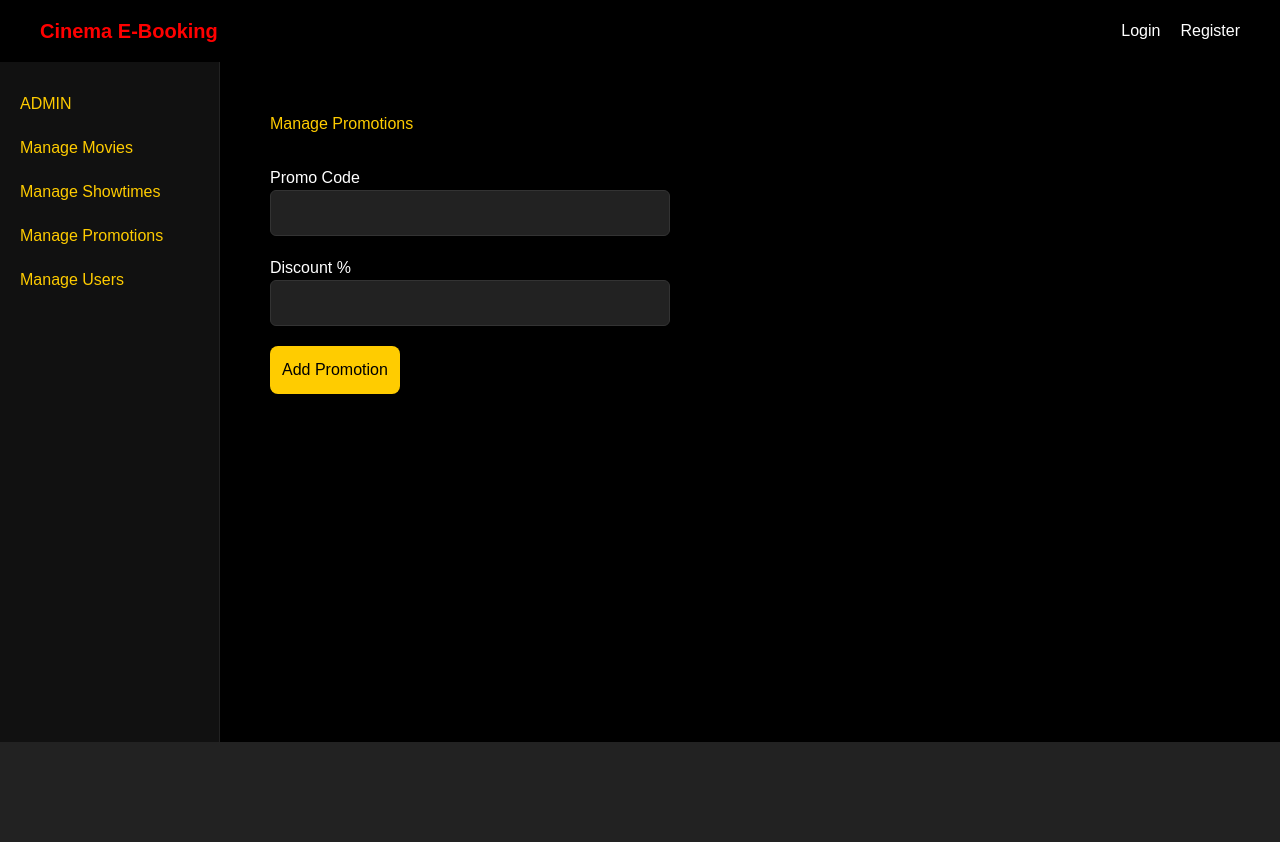
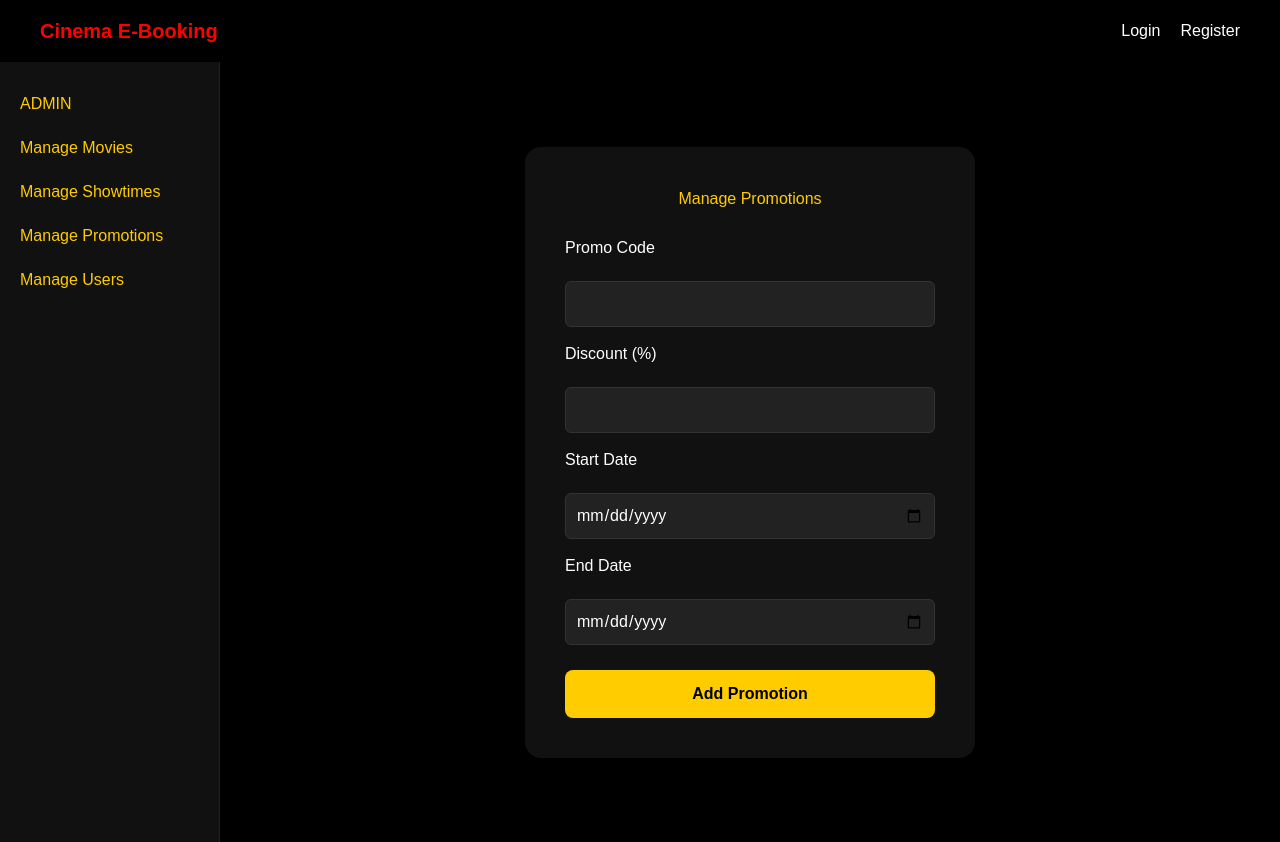
Before and after one commit to laurenlindsey03/Cinema-Ebooking-Site, a Next.js app in the folder my-app/: page /admin/promotions in a window 1280 px wide. Before the commit the page ends 800 px from the top, so only its background shows below. Built offline with nearby package versions, Linux system fonts and the light colour scheme.

Commit message:
Finished connecting backend and frontend.

```diff
--- a/my-app/app/admin/movies/page.tsx
+++ b/my-app/app/admin/movies/page.tsx
@@ -3,6 +3,7 @@
 import { useEffect, useState } from "react";
 
 const MOVIE_API = "http://localhost:8080/api/movies";
+const ADMIN_MOVIE_API = "http://localhost:8080/admin/movies";
 
 type Movie = {
   id?: number;
@@ -80,7 +81,7 @@ export default function ManageMovies() {
 
   const handleAddMovie = async () => {
     try {
-      const response = await fetch(MOVIE_API, {
+      const response = await fetch(ADMIN_MOVIE_API, {
         method: "POST",
         headers: {
           "Content-Type": "application/json"
--- a/my-app/app/admin/promotions/page.tsx
+++ b/my-app/app/admin/promotions/page.tsx
@@ -5,6 +5,48 @@ import { useState } from "react";
 export default function ManagePromotions() {
   const [code, setCode] = useState("");
   const [discount, setDiscount] = useState("");
+  const [start, setStart] = useState("");
+  const [end, setEnd] = useState("");
+  const [message, setMessage] = useState("");
+
+  const PROMO_API = "http://localhost:8080/admin/promotions";
+
+  async function addPromotion() {
+    if (!code || !discount || !start || !end) {
+      setMessage("All fields are required.");
+      return;
+    }
+
+    try {
+      const response = await fetch(PROMO_API, {
+        method: "POST",
+        headers: { "Content-Type": "application/json" },
+        body: JSON.stringify({
+          code: code,
+          discount: parseFloat(discount) / 100,
+          start: start,
+          end: end
+        })
+      });
+
+      const data = await response.json();
+
+      if (!response.ok) {
+        setMessage(data.message || "Error creating promotion.");
+        return;
+      }
+
+      setMessage("Promotion created successfully!");
+      setCode("");
+      setDiscount("");
+      setStart("");
+      setEnd("");
+
+    } catch (err) {
+      console.error(err);
+      setMessage("Server error.");
+    }
+  }
 
   const inputStyle: React.CSSProperties = {
     padding: "10px",
@@ -12,14 +54,15 @@ export default function ManagePromotions() {
     border: "1px solid #333",
     background: "#222",
     color: "white",
-    width: "100%"
+    width: "100%",
+    marginTop: 6
   };
 
   return (
-    <div>
-      <h1 style={{ color: "#FFCC00" }}>Manage Promotions</h1>
+    <div style={pageStyle}>
+      <div style={cardStyle}>
+        <h1 style={titleStyle}>Manage Promotions</h1>
 
-      <div style={{ marginTop: "30px", maxWidth: "400px" }}>
         <label>Promo Code</label>
         <input
           style={inputStyle}
@@ -27,28 +70,76 @@ export default function ManagePromotions() {
           onChange={(e) => setCode(e.target.value)}
         />
 
-        <label style={{ marginTop: "20px", display: "block" }}>
-          Discount %
-        </label>
+        <label>Discount (%)</label>
         <input
+          type="number"
           style={inputStyle}
           value={discount}
           onChange={(e) => setDiscount(e.target.value)}
         />
 
-        <button
-          style={{
-            background: "#FFCC00",
-            color: "black",
-            padding: "12px",
-            border: "none",
-            borderRadius: "8px",
-            marginTop: "20px"
-          }}
-        >
+        <label>Start Date</label>
+        <input
+          type="date"
+          style={inputStyle}
+          value={start}
+          onChange={(e) => setStart(e.target.value)}
+        />
+
+        <label>End Date</label>
+        <input
+          type="date"
+          style={inputStyle}
+          value={end}
+          onChange={(e) => setEnd(e.target.value)}
+        />
+
+        <button style={buttonStyle} onClick={addPromotion}>
           Add Promotion
         </button>
+
+        {message && (
+          <p style={{ marginTop: 15, color: "#FFCC00" }}>
+            {message}
+          </p>
+        )}
       </div>
     </div>
   );
 }
+
+const pageStyle: React.CSSProperties = {
+  minHeight: "85vh",
+  background: "black",
+  display: "flex",
+  justifyContent: "center",
+  alignItems: "center"
+};
+
+const cardStyle: React.CSSProperties = {
+  background: "#111",
+  padding: 40,
+  borderRadius: 16,
+  width: 450,
+  color: "white",
+  display: "flex",
+  flexDirection: "column",
+  gap: 15
+};
+
+const titleStyle: React.CSSProperties = {
+  color: "#FFCC00",
+  textAlign: "center",
+  marginBottom: 10
+};
+
+const buttonStyle: React.CSSProperties = {
+  background: "#FFCC00",
+  color: "black",
+  padding: "12px",
+  border: "none",
+  borderRadius: "8px",
+  marginTop: "10px",
+  fontWeight: "bold",
+  cursor: "pointer"
+};
--- a/my-app/app/admin/showtimes/page.tsx
+++ b/my-app/app/admin/showtimes/page.tsx
@@ -4,6 +4,14 @@ import { useEffect, useState } from "react";
 
 const MOVIE_API = "http://localhost:8080/api/movies";
 const ADMIN_SHOWTIME_API = "http://localhost:8080/admin/showtimes";
+
+const TIME_OPTIONS = [
+  { label: "3:00 PM", value: "15:00:00" },
+  { label: "5:00 PM", value: "17:00:00" },
+  { label: "8:00 PM", value: "20:00:00" }
+];
+
+const HALL_OPTIONS = ["Hall 1", "Hall 2", "Hall 3"];
 
 export default function AdminShowtimes() {
   const [movies, setMovies] = useState<any[]>([]);
@@ -33,14 +41,14 @@ export default function AdminShowtimes() {
         body: JSON.stringify({
           movieId: selectedMovie,
           date: date,
-          time: time + ":00",   // ensure HH:mm:ss
+          time: time,
           hallName: hallName
         })
       });
 
       if (!response.ok) {
         const errorText = await response.text();
-        setMessage(errorText);
+        setMessage("That hall already has a movie scheduled at that time.");
         return;
       }
 
@@ -57,9 +65,10 @@ export default function AdminShowtimes() {
 
   return (
     <div style={pageStyle}>
-      <section style ={cardStyle}>
+      <section style={cardStyle}>
         <h2 style={titleStyle}>Add Showtime</h2>
 
+        {/* Movie Dropdown */}
         <label>Movie</label>
         <select
           value={selectedMovie ?? ""}
@@ -74,6 +83,7 @@ export default function AdminShowtimes() {
           ))}
         </select>
 
+        {/* Date */}
         <label>Date</label>
         <input
           type="date"
@@ -82,21 +92,35 @@ export default function AdminShowtimes() {
           style={inputStyle}
         />
 
+        {/* Time Dropdown */}
         <label>Time</label>
-        <input
-          type="time"
+        <select
           value={time}
           onChange={(e) => setTime(e.target.value)}
           style={inputStyle}
-        />
+        >
+          <option value="">Select Time</option>
+          {TIME_OPTIONS.map(option => (
+            <option key={option.value} value={option.value}>
+              {option.label}
+            </option>
+          ))}
+        </select>
 
-        <label>Hall Name</label>
-        <input
-          type="text"
+        {/* Hall Dropdown */}
+        <label>Hall</label>
+        <select
           value={hallName}
           onChange={(e) => setHallName(e.target.value)}
           style={inputStyle}
-        />
+        >
+          <option value="">Select Hall</option>
+          {HALL_OPTIONS.map(hall => (
+            <option key={hall} value={hall}>
+              {hall}
+            </option>
+          ))}
+        </select>
 
         <button style={buttonStyle} onClick={addShowtime}>
           Save Showtime
@@ -112,7 +136,7 @@ export default function AdminShowtimes() {
   );
 }
 
-const pageStyle = {
+const pageStyle: React.CSSProperties = {
   minHeight: "85vh",
   background: "black",
   display: "flex",
@@ -136,7 +160,7 @@ const titleStyle: React.CSSProperties = {
   textAlign: "center"
 };
 
-const inputStyle = {
+const inputStyle: React.CSSProperties = {
   padding: 10,
   borderRadius: 6,
   border: "1px solid #333",
@@ -144,7 +168,7 @@ const inputStyle = {
   color: "white"
 };
 
-const buttonStyle = {
+const buttonStyle: React.CSSProperties = {
   marginTop: 10,
   padding: 12,
   background: "#FFCC00",
--- a/my-app/app/components/MovieCarousel.tsx
+++ b/my-app/app/components/MovieCarousel.tsx
@@ -1,6 +1,6 @@
 'use client';
 
-import React, { useState, useEffect } from "react";
+import { useState, useEffect } from "react";
 import Link from "next/link";
 import { Movie } from "../types/Movie";
 
@@ -27,20 +27,13 @@ export default function MovieCarousel({ movies }: Props) {
     }
   }, []);
 
-  const posterMap: { [key: string]: string } = {
-    "Crime 101": "/images/Crime101.jpeg",
-    "GOAT": "/images/Goat.jpg",
-    "I Can Only Imagine 2": "/images/ICanOnlyImagine2.jpg",
-    "Peaky Blinders: The Immortal Man": "/images/PeakyBlinders.jpeg",
-    "Project Hail Mary": "/images/ProjectHailMary.jpeg",
-    "Reminders of Him": "/images/RemindersOfHim.jpeg",
-    "Send Help": "/images/SendHelp.jpeg",
-    "Solo Mio": "/images/SoloMia.jpg",
-    "The Bride!": "/images/TheBride!.jpeg",
-    "Wuthering Heights": "/images/WutheringHeights.jpeg",
-  };
-
-  if (movies.length === 0) return <div>No movies available</div>;
+  if (!movies || movies.length === 0) {
+    return (
+      <div style={{ color: "#aaa", textAlign: "center" }}>
+        No movies available
+      </div>
+    );
+  }
 
   const movie = movies[current];
 
@@ -57,15 +50,11 @@ export default function MovieCarousel({ movies }: Props) {
       );
 
       if (response.ok) {
-        alert("Added to favorites!");
-
-        const updated = [...favoriteIds, movie.id];
+        const updated = [...favoriteIds, movie.id!];
         setFavoriteIds(updated);
         localStorage.setItem("favorites", JSON.stringify(updated));
       } else {
-        const error = await response.text();
-        console.log(error);
-        alert("Already in your favorites!");
+        alert("Already in favorites.");
       }
     } catch (err) {
       console.error(err);
@@ -77,13 +66,13 @@ export default function MovieCarousel({ movies }: Props) {
     <div style={containerStyle}>
       <Link href={`/movie/${movie.id}`}>
         <img
-          src={posterMap[movie.title] || "/images/default.jpg"}
+          src={movie.posterUrl || "/images/default.jpg"}
           alt={movie.title}
           style={imageStyle}
         />
       </Link>
 
-      <div style={{ fontWeight: 600, fontSize: 18, color: "white" }}>
+      <div style={titleStyle}>
         {movie.title}
       </div>
 
@@ -94,15 +83,15 @@ export default function MovieCarousel({ movies }: Props) {
             background: "transparent",
             border: "none",
             cursor: "pointer",
-            fontSize: "20px",
-            color: favoriteIds.includes(movie.id) ? "red" : "white"
+            fontSize: "22px",
+            color: favoriteIds.includes(movie.id!) ? "red" : "white"
           }}
         >
-          {favoriteIds.includes(movie.id) ? "❤️" : "🤍"}
+          {favoriteIds.includes(movie.id!) ? "❤️" : "🤍"}
         </button>
       )}
 
-      <div>
+      <div style={{ marginTop: 15 }}>
         <button
           onClick={() =>
             setCurrent(current === 0 ? movies.length - 1 : current - 1)
@@ -122,7 +111,7 @@ export default function MovieCarousel({ movies }: Props) {
         </button>
       </div>
 
-      <div style={{ color: "#aaa" }}>
+      <div style={{ color: "#888", marginTop: 10 }}>
         {current + 1} / {movies.length}
       </div>
     </div>
@@ -140,8 +129,17 @@ const containerStyle: React.CSSProperties = {
 const imageStyle: React.CSSProperties = {
   width: "300px",
   height: "450px",
-  borderRadius: 10,
+  borderRadius: 12,
+  objectFit: "cover",
   cursor: "pointer",
+  boxShadow: "0 8px 25px rgba(0,0,0,0.5)"
+};
+
+const titleStyle: React.CSSProperties = {
+  fontWeight: 700,
+  fontSize: 20,
+  color: "white",
+  textAlign: "center"
 };
 
 const navButton: React.CSSProperties = {
@@ -153,14 +151,3 @@ const navButton: React.CSSProperties = {
   cursor: "pointer",
   margin: "0 8px",
 };
-
-const favoriteButton: React.CSSProperties = {
-  background: "#FFCC00",
-  color: "black",
-  padding: "6px 14px",
-  borderRadius: "20px",
-  border: "none",
-  fontSize: "13px",
-  fontStyle: "italic",
-  cursor: "pointer",
-};
--- a/my-app/app/page.tsx
+++ b/my-app/app/page.tsx
@@ -62,7 +62,7 @@ export default function Home() {
 
 
   const showingNow = results.filter(
-    movie => movie.status === "NOW_PLAYING"
+    movie => movie.status === "NOW_SHOWING" || "NOW_PLAYING"
   );
 
   const comingSoon = results.filter(
```
